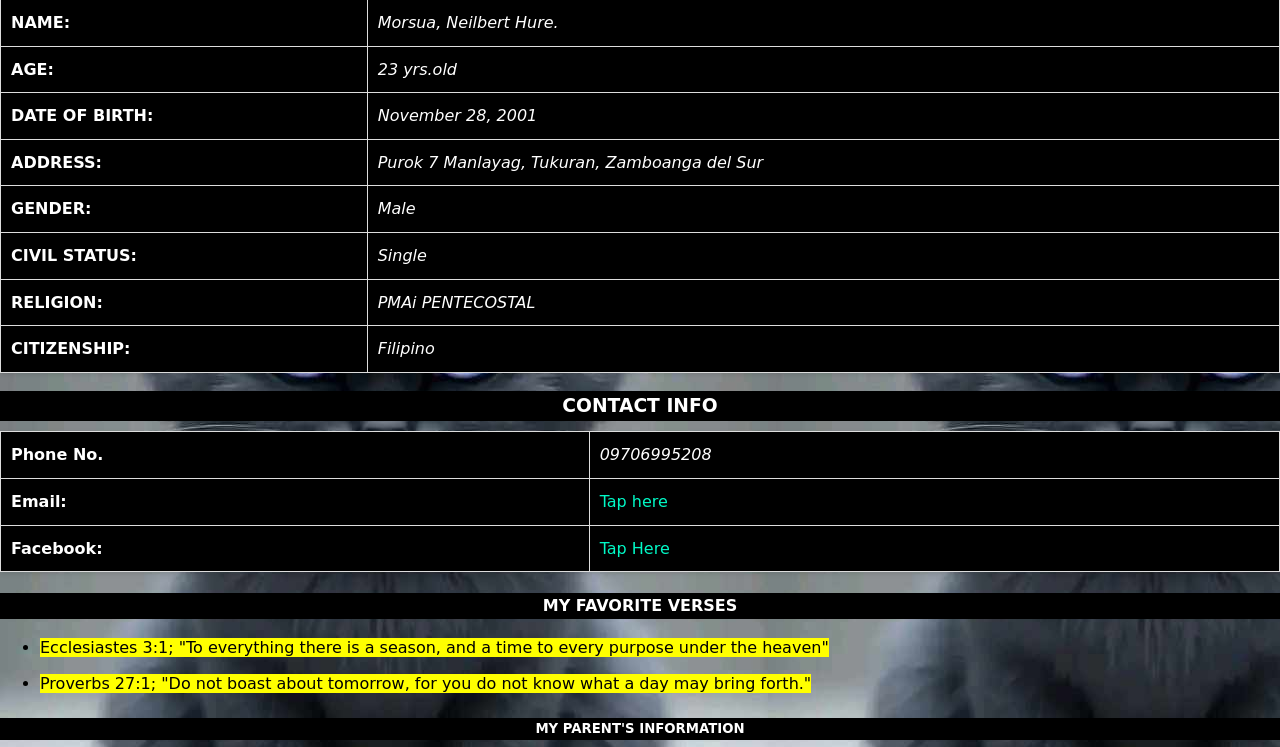
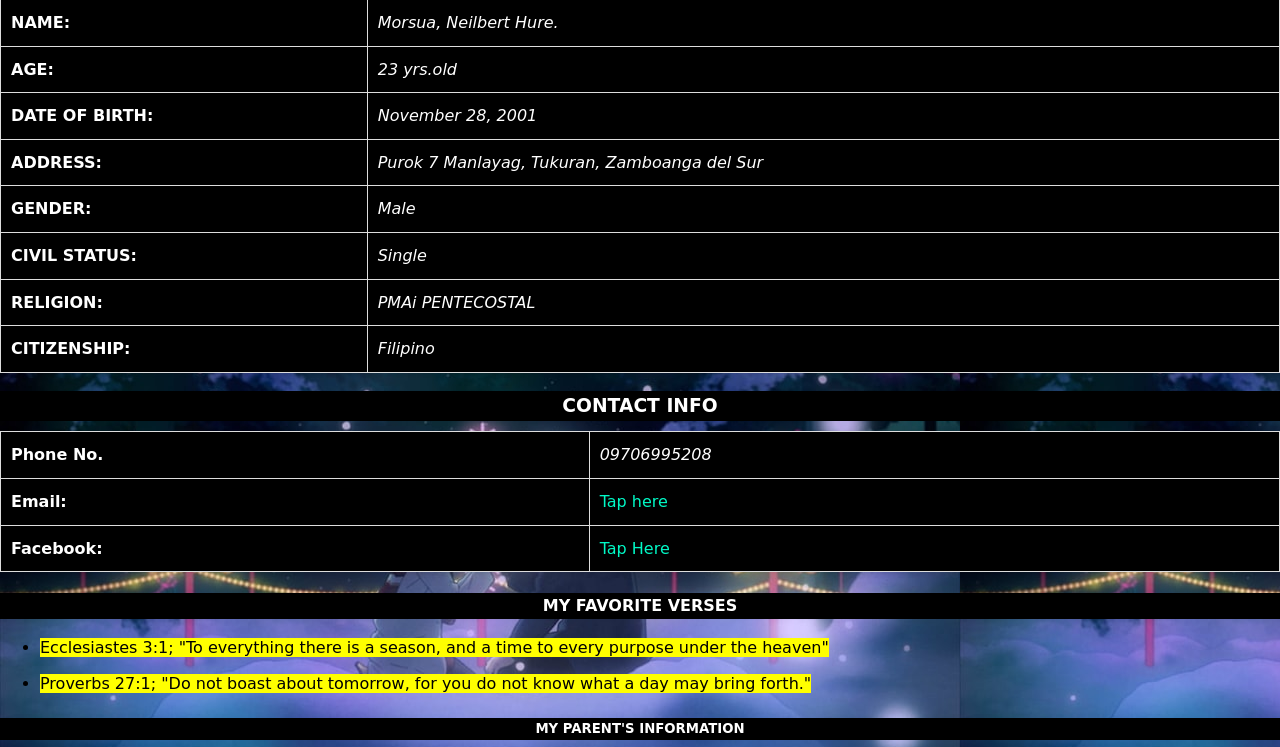
Before and after one commit to mormor1212/Morsua-, a plain HTML site: page index.html in a window 1280 px wide. Shown: the part 322-1069 px from the top of the page. Drawn offline with Linux system fonts and the light colour scheme.

Commit message:
Update index.html

```diff
--- a/index.html
+++ b/index.html
@@ -103,7 +103,7 @@
     </style>
 </head>
 
-<body background="third.jpg">
+<body background="Taro.jpg">
 
     <!-- Header Section -->
     <h1>MY PROFILE</h1>
```
